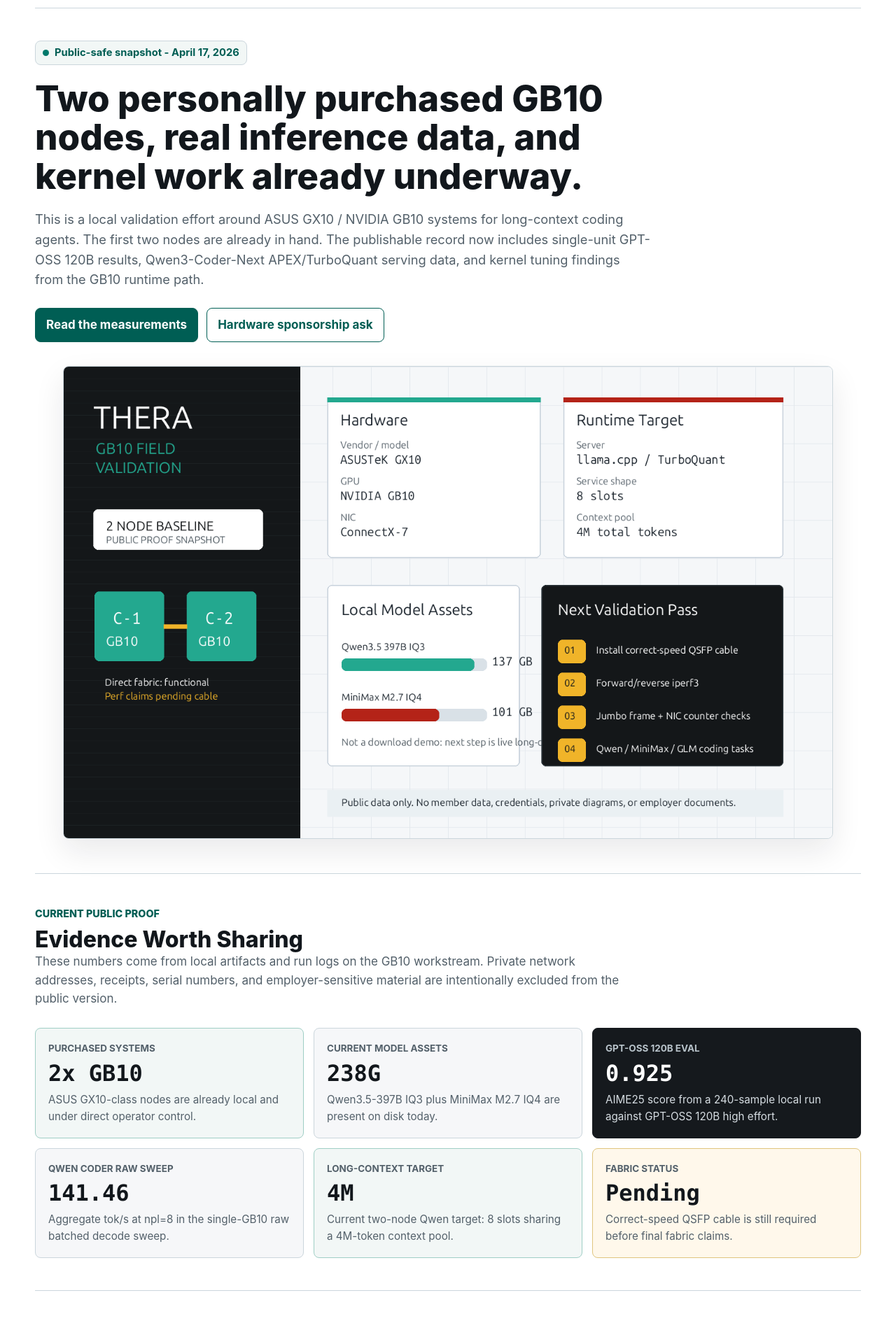
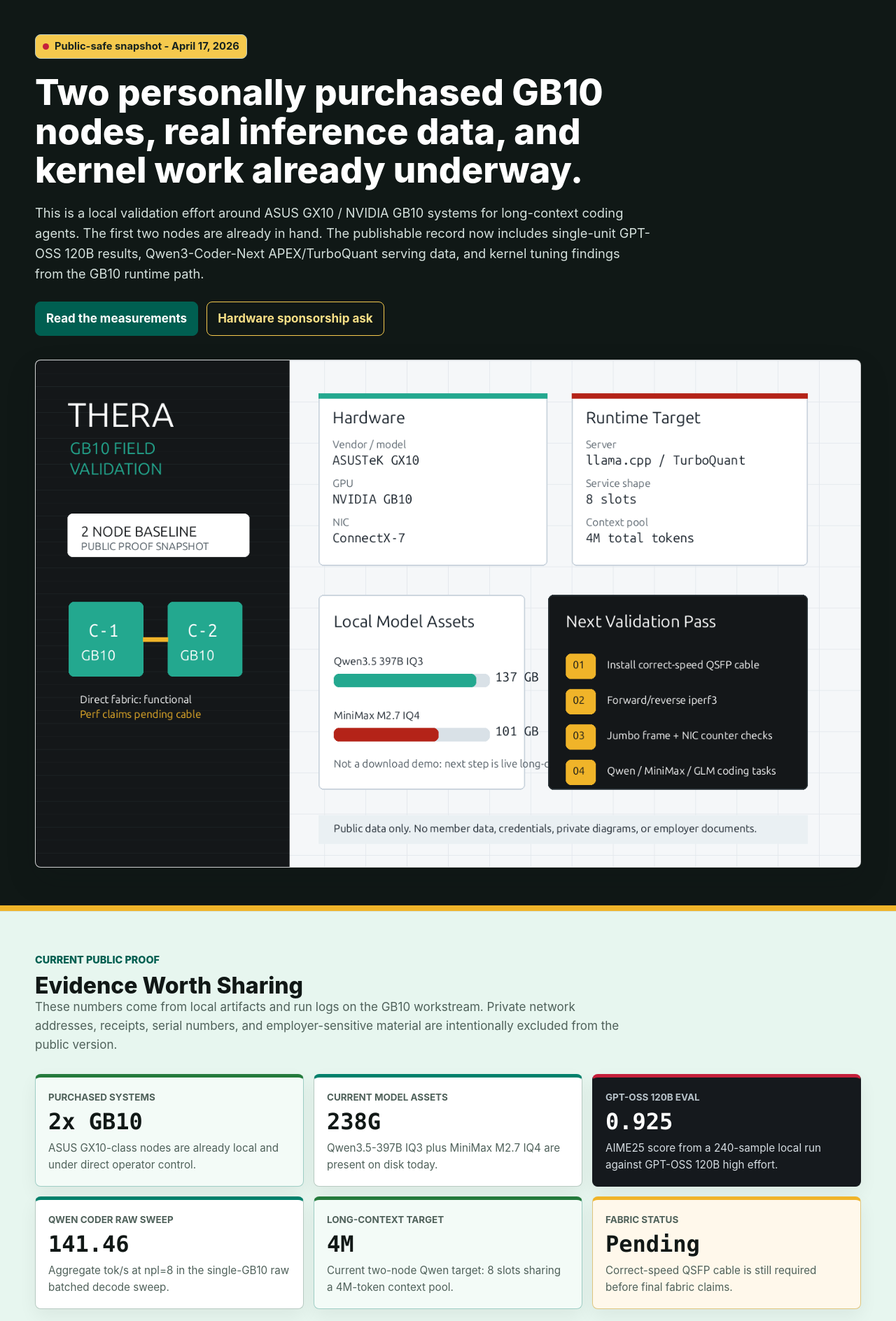
Before and after one commit to mgsheehyjr89/mgsheehyjr89.github.io, a plain HTML site: page index.html in a window 1280 px wide. Shown: the part 79-1967 px from the top of the page at 70% size. Drawn offline with Linux system fonts and the light colour scheme.

Commit message:
Polish GB10 proof page design

```diff
--- a/index.html
+++ b/index.html
@@ -8,19 +8,24 @@
   <style>
     :root {
       color-scheme: light;
-      --bg: #ffffff;
-      --ink: #12171c;
-      --muted: #53606a;
-      --line: #cbd6dc;
-      --soft: #f2f7f6;
-      --soft-2: #f7f4f8;
-      --soft-3: #f6f7f9;
-      --accent: #00796b;
-      --accent-strong: #005e54;
+      --bg: #eaf5f0;
+      --ink: #111816;
+      --muted: #4f615a;
+      --line: #b7cac2;
+      --surface: #ffffff;
+      --soft: #ddf1ea;
+      --soft-2: #fff1f4;
+      --soft-3: #eef5f8;
+      --accent: #00806b;
+      --accent-strong: #005f51;
+      --accent-hot: #c51f3b;
+      --accent-gold: #f0b429;
+      --panel-dark: #101816;
+      --panel-dark-2: #16231f;
       --critical: #a8201a;
-      --warning: #b26a00;
+      --warning: #a96500;
       --ok: #247a3c;
-      --shadow: 0 18px 44px rgba(18, 23, 28, 0.09);
+      --shadow: 0 18px 44px rgba(16, 24, 22, 0.14);
     }
 
     * {
@@ -54,9 +59,17 @@
     }
 
     .page {
-      width: min(1180px, calc(100% - 32px));
+      width: 100%;
       margin: 0 auto;
-      padding: 30px 0 64px;
+      padding: 0;
+    }
+
+    .topbar,
+    .masthead,
+    .section,
+    footer {
+      padding-left: max(22px, calc((100vw - 1180px) / 2));
+      padding-right: max(22px, calc((100vw - 1180px) / 2));
     }
 
     .topbar {
@@ -64,14 +77,17 @@
       align-items: center;
       justify-content: space-between;
       gap: 18px;
-      padding: 12px 0 24px;
-      border-bottom: 1px solid var(--line);
-      color: var(--muted);
+      min-height: 72px;
+      padding-top: 14px;
+      padding-bottom: 14px;
+      border-bottom: 1px solid rgba(255, 255, 255, 0.16);
+      background: var(--panel-dark);
+      color: #cfe0d9;
       font-size: 0.94rem;
     }
 
     .brand {
-      color: var(--ink);
+      color: #ffffff;
       font-weight: 760;
     }
 
@@ -82,8 +98,18 @@
       gap: 14px;
     }
 
+    .nav a {
+      color: #d9f3ea;
+    }
+
     .masthead {
-      padding: 46px 0 32px;
+      position: relative;
+      padding-top: 56px;
+      padding-bottom: 54px;
+      overflow: hidden;
+      background: var(--panel-dark);
+      color: #ffffff;
+      border-bottom: 8px solid var(--accent-gold);
     }
 
     .eyebrow {
@@ -95,8 +121,8 @@
       padding: 5px 10px;
       border: 1px solid var(--line);
       border-radius: 8px;
-      background: var(--soft);
-      color: var(--accent-strong);
+      background: #f5c94d;
+      color: #17231f;
       font-size: 0.92rem;
       font-weight: 680;
     }
@@ -106,7 +132,7 @@
       width: 9px;
       height: 9px;
       border-radius: 999px;
-      background: var(--accent);
+      background: var(--accent-hot);
     }
 
     h1,
@@ -127,7 +153,7 @@
     .lead {
       max-width: 880px;
       margin: 20px 0 0;
-      color: var(--muted);
+      color: #d5e1dd;
       font-size: 1.14rem;
     }
 
@@ -152,17 +178,18 @@
     }
 
     .button.secondary {
-      background: #ffffff;
-      color: var(--accent-strong);
+      border-color: #f5c94d;
+      background: transparent;
+      color: #f8df86;
     }
 
     .proof-image {
-      margin-top: 34px;
-      border: 1px solid var(--line);
+      margin: 34px 0 0;
+      border: 1px solid rgba(17, 24, 22, 0.2);
       border-radius: 8px;
       overflow: hidden;
       box-shadow: var(--shadow);
-      background: var(--soft-3);
+      background: var(--surface);
     }
 
     .proof-image figcaption {
@@ -174,8 +201,39 @@
     }
 
     .section {
-      padding: 46px 0;
-      border-top: 1px solid var(--line);
+      padding-top: 58px;
+      padding-bottom: 58px;
+      border-top: 1px solid rgba(17, 24, 22, 0.08);
+      background: var(--section-bg, var(--surface));
+    }
+
+    .section:nth-of-type(1) {
+      --section-bg: #e7f6ef;
+    }
+
+    .section:nth-of-type(2) {
+      --section-bg: #fff1f4;
+    }
+
+    .section:nth-of-type(3) {
+      --section-bg: #edf6f8;
+    }
+
+    .section:nth-of-type(5) {
+      --section-bg: #fff8e6;
+    }
+
+    .section:nth-of-type(6) {
+      --section-bg: #edf7ed;
+    }
+
+    .section:nth-of-type(7) {
+      --section-bg: #f4f8f6;
+    }
+
+    .section:nth-of-type(8) {
+      --section-bg: #101816;
+      color: #ffffff;
     }
 
     .section-header {
@@ -211,6 +269,11 @@
       color: var(--muted);
     }
 
+    .section:nth-of-type(8) .muted,
+    .section:nth-of-type(8) .section-label {
+      color: #cfe0d9;
+    }
+
     .metric-grid {
       display: grid;
       grid-template-columns: repeat(3, minmax(0, 1fr));
@@ -222,23 +285,28 @@
       min-height: 142px;
       padding: 18px;
       border: 1px solid var(--line);
+      border-top: 5px solid var(--accent);
       border-radius: 8px;
-      background: var(--soft-3);
+      background: var(--surface);
+      box-shadow: 0 10px 26px rgba(16, 24, 22, 0.06);
     }
 
     .metric.good {
-      background: var(--soft);
+      background: #f3fbf7;
       border-color: #9fcec5;
+      border-top-color: var(--ok);
     }
 
     .metric.warn {
       background: #fff8eb;
       border-color: #dfc57e;
+      border-top-color: var(--accent-gold);
     }
 
     .metric.deep {
       background: #15191d;
       border-color: #15191d;
+      border-top-color: var(--accent-hot);
       color: #ffffff;
     }
 
@@ -281,8 +349,16 @@
     .evidence-item {
       padding: 18px;
       border: 1px solid var(--line);
+      border-top: 5px solid var(--accent);
       border-radius: 8px;
       background: #ffffff;
+      box-shadow: 0 10px 24px rgba(16, 24, 22, 0.08);
+    }
+
+    .section:nth-of-type(8) .evidence-item {
+      background: #16231f;
+      border-color: #39534b;
+      border-top-color: var(--accent-gold);
     }
 
     .evidence-item strong {
@@ -298,6 +374,7 @@
       border: 1px solid var(--line);
       border-radius: 8px;
       background: #ffffff;
+      box-shadow: 0 10px 24px rgba(16, 24, 22, 0.06);
     }
 
     table {
@@ -320,7 +397,8 @@
     }
 
     th {
-      background: var(--soft-3);
+      background: var(--panel-dark-2);
+      color: #ffffff;
       font-weight: 760;
     }
 
@@ -337,7 +415,8 @@
       margin: 26px 0 0;
       padding: 20px;
       border-left: 5px solid var(--accent);
-      background: var(--soft);
+      background: #dff3ec;
+      border-radius: 0 8px 8px 0;
     }
 
     .band.warning {
@@ -383,16 +462,22 @@
       padding: 16px;
       border: 1px solid var(--line);
       border-radius: 8px;
-      background: var(--soft-2);
+      background: #fff1f4;
       color: var(--muted);
       font-size: 0.95rem;
     }
 
     footer {
-      padding: 28px 0 12px;
-      border-top: 1px solid var(--line);
-      color: var(--muted);
+      padding-top: 30px;
+      padding-bottom: 30px;
+      border-top: 1px solid rgba(255, 255, 255, 0.14);
+      background: var(--panel-dark);
+      color: #cfe0d9;
       font-size: 0.95rem;
+    }
+
+    footer a {
+      color: #f8df86;
     }
 
     @media (max-width: 900px) {
@@ -412,8 +497,7 @@
       }
 
       .page {
-        width: min(100% - 22px, 1180px);
-        padding-top: 18px;
+        padding-top: 0;
       }
 
       .topbar {
```
